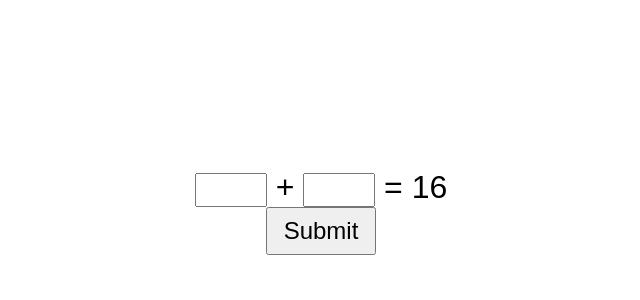
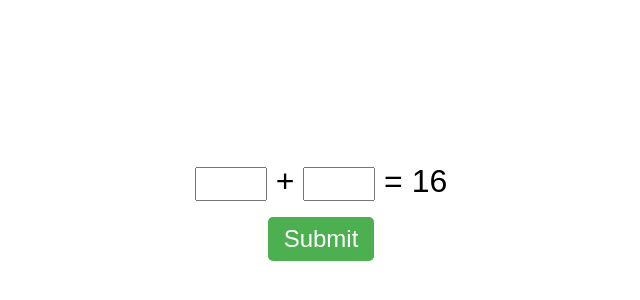
Before and after one commit to gpt42/sum-game, a plain HTML site: page index.html in a window 1280 px wide. Shown: the part 188-488 px from the top of the page, without its empty margins (319-959 px from the left). Drawn offline with Linux system fonts and the light colour scheme.

Commit message:
updated the button to green and gap between input fields and submit button

```diff
--- a/index.html
+++ b/index.html
@@ -31,6 +31,16 @@
     button {
         font-size: 1.5rem;
         padding: 0.5rem 1rem;
+        margin-top: 1rem;
+        background-color: #4CAF50;
+        color: white;
+        border: none;
+        cursor: pointer;
+        border-radius: 5px;
+    }
+
+    button:hover {
+        background-color: #45A049;
     }
 
     .container {
@@ -45,6 +55,7 @@
         margin-top: 1rem;
     }
 </style>
+
 </head>
 <body>
     <div class="container">
```
Lines whose indentation alone changed are shown as unchanged.
